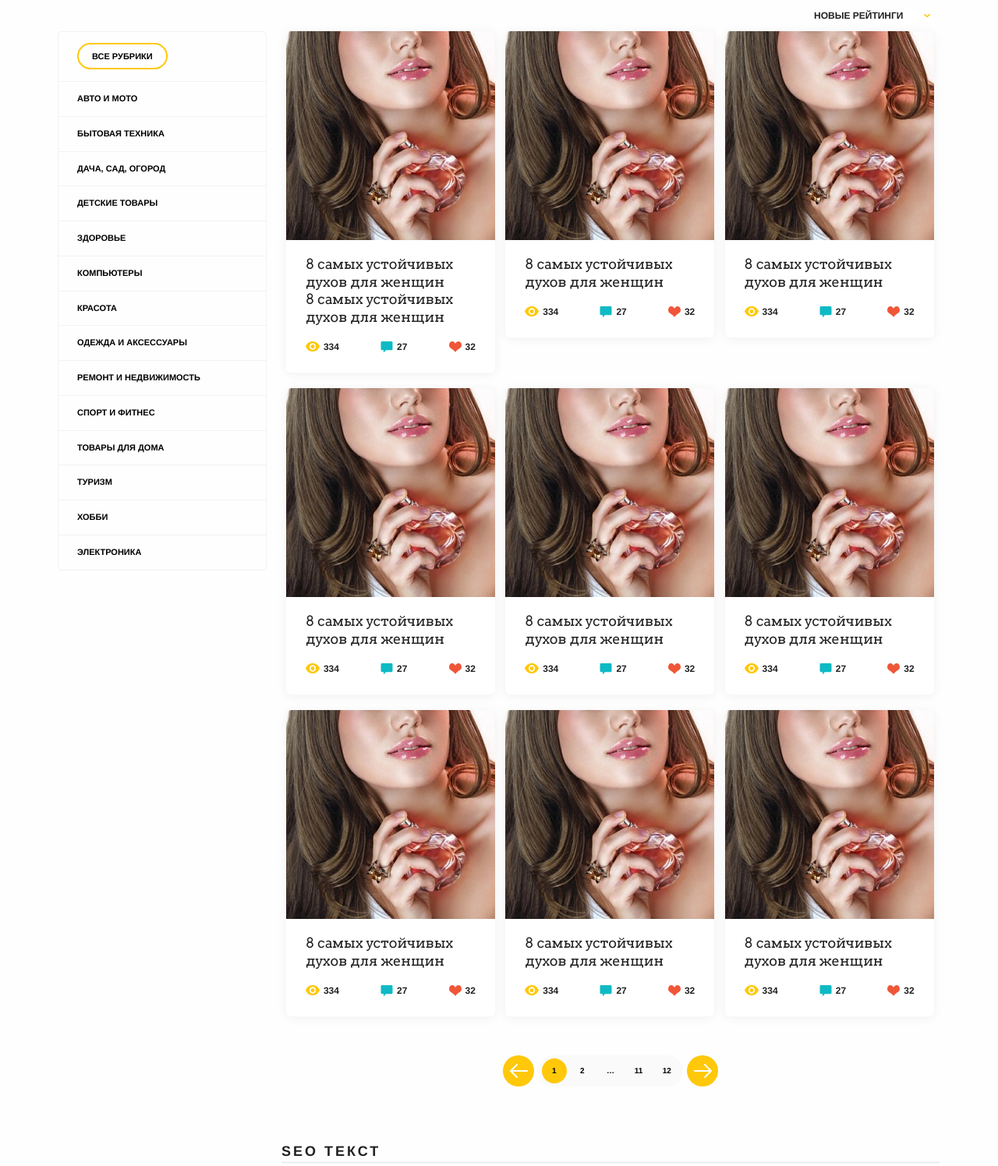
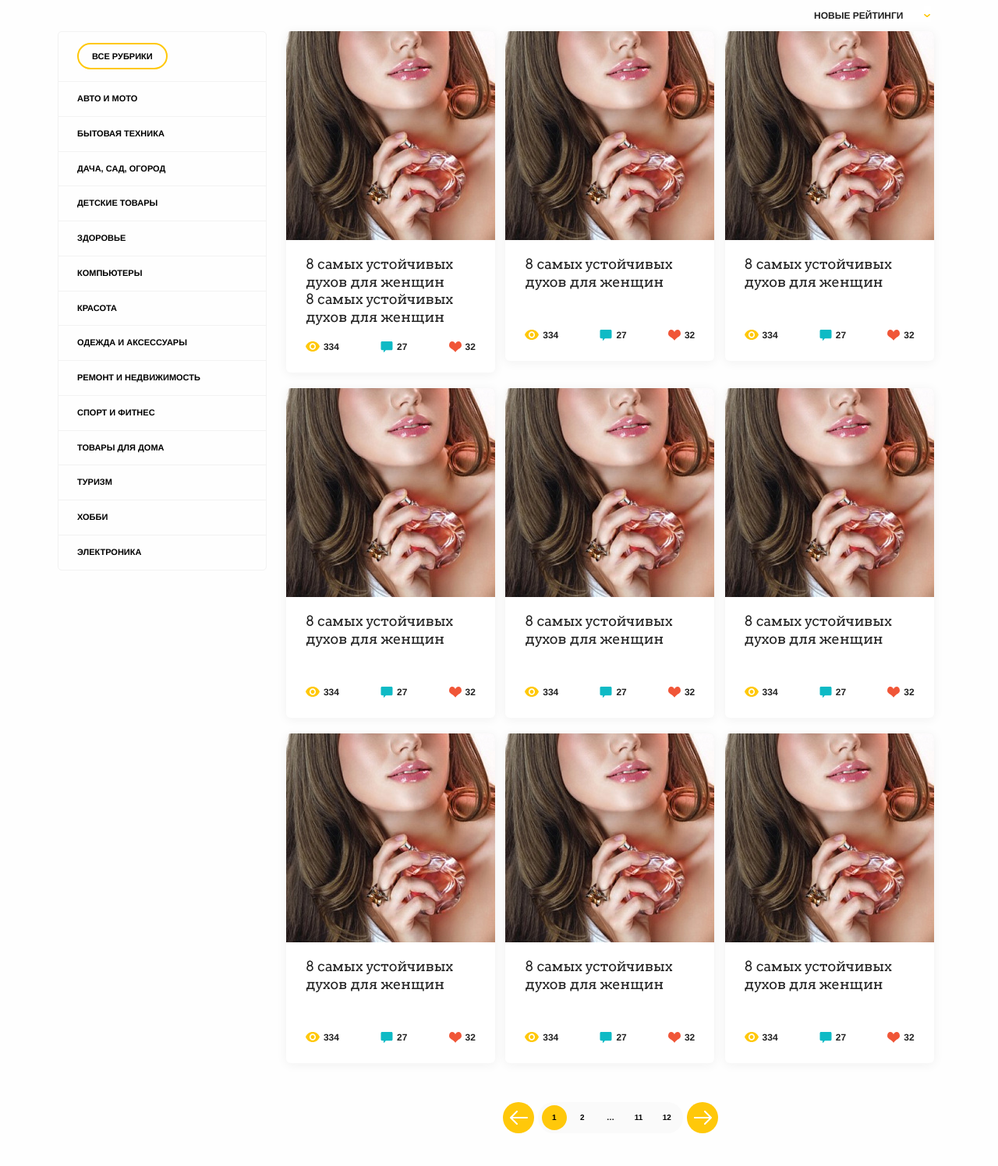
Before and after one commit to alisa-pogarskaya/expertology.github.io, a website: page rating.html in a window 1280 px wide. Shown: the part 348-1844 px from the top of the page at 78% size. Drawn offline with Linux system fonts and the light colour scheme; some packages are replaced by stand-ins of ours.

Commit message:
Высота блоков
Подправила высоту блоков на других страницах. Выполнены пункт 11 и 13 из доукумента "Баги верстка".

```diff
--- a/rating.html
+++ b/rating.html
@@ -226,7 +226,7 @@
                       <div class="cart-popular__image">
                         <img src="./images/carts/cart-popular-main.jpg" alt="">
                       </div>
-                      <div class="cart-popular__title">8 самых устойчивых духов для женщин</div>
+                      <div class="cart-popular__title cart-popular__title--only">8 самых устойчивых духов для женщин</div>
                       <div class="cart-popular__counters">
                         <div class="mark-info">
                           <svg class="icon icon-eye ">
@@ -253,7 +253,7 @@
                       <div class="cart-popular__image">
                         <img src="./images/carts/cart-popular-main.jpg" alt="">
                       </div>
-                      <div class="cart-popular__title">8 самых устойчивых духов для женщин</div>
+                      <div class="cart-popular__title cart-popular__title--only">8 самых устойчивых духов для женщин</div>
                       <div class="cart-popular__counters">
                         <div class="mark-info">
                           <svg class="icon icon-eye ">
@@ -282,7 +282,7 @@
                       <div class="cart-popular__image">
                         <img src="./images/carts/cart-popular-main.jpg" alt="">
                       </div>
-                      <div class="cart-popular__title">8 самых устойчивых духов для женщин</div>
+                      <div class="cart-popular__title cart-popular__title--only">8 самых устойчивых духов для женщин</div>
                       <div class="cart-popular__counters">
                         <div class="mark-info">
                           <svg class="icon icon-eye ">
@@ -309,7 +309,7 @@
                       <div class="cart-popular__image">
                         <img src="./images/carts/cart-popular-main.jpg" alt="">
                       </div>
-                      <div class="cart-popular__title">8 самых устойчивых духов для женщин</div>
+                      <div class="cart-popular__title cart-popular__title--only">8 самых устойчивых духов для женщин</div>
                       <div class="cart-popular__counters">
                         <div class="mark-info">
                           <svg class="icon icon-eye ">
@@ -336,7 +336,7 @@
                       <div class="cart-popular__image">
                         <img src="./images/carts/cart-popular-main.jpg" alt="">
                       </div>
-                      <div class="cart-popular__title">8 самых устойчивых духов для женщин</div>
+                      <div class="cart-popular__title cart-popular__title--only">8 самых устойчивых духов для женщин</div>
                       <div class="cart-popular__counters">
                         <div class="mark-info">
                           <svg class="icon icon-eye ">
@@ -365,7 +365,7 @@
                       <div class="cart-popular__image">
                         <img src="./images/carts/cart-popular-main.jpg" alt="">
                       </div>
-                      <div class="cart-popular__title">8 самых устойчивых духов для женщин</div>
+                      <div class="cart-popular__title cart-popular__title--only">8 самых устойчивых духов для женщин</div>
                       <div class="cart-popular__counters">
                         <div class="mark-info">
                           <svg class="icon icon-eye ">
@@ -392,7 +392,7 @@
                       <div class="cart-popular__image">
                         <img src="./images/carts/cart-popular-main.jpg" alt="">
                       </div>
-                      <div class="cart-popular__title">8 самых устойчивых духов для женщин</div>
+                      <div class="cart-popular__title cart-popular__title--only">8 самых устойчивых духов для женщин</div>
                       <div class="cart-popular__counters">
                         <div class="mark-info">
                           <svg class="icon icon-eye ">
@@ -419,7 +419,7 @@
                       <div class="cart-popular__image">
                         <img src="./images/carts/cart-popular-main.jpg" alt="">
                       </div>
-                      <div class="cart-popular__title">8 самых устойчивых духов для женщин</div>
+                      <div class="cart-popular__title cart-popular__title--only">8 самых устойчивых духов для женщин</div>
                       <div class="cart-popular__counters">
                         <div class="mark-info">
                           <svg class="icon icon-eye ">
```
Also changed, not shown: index.html (+20 -20 lines), sass/gui.sass (+9 -1 lines), css/advice.css, css/gui.css.
